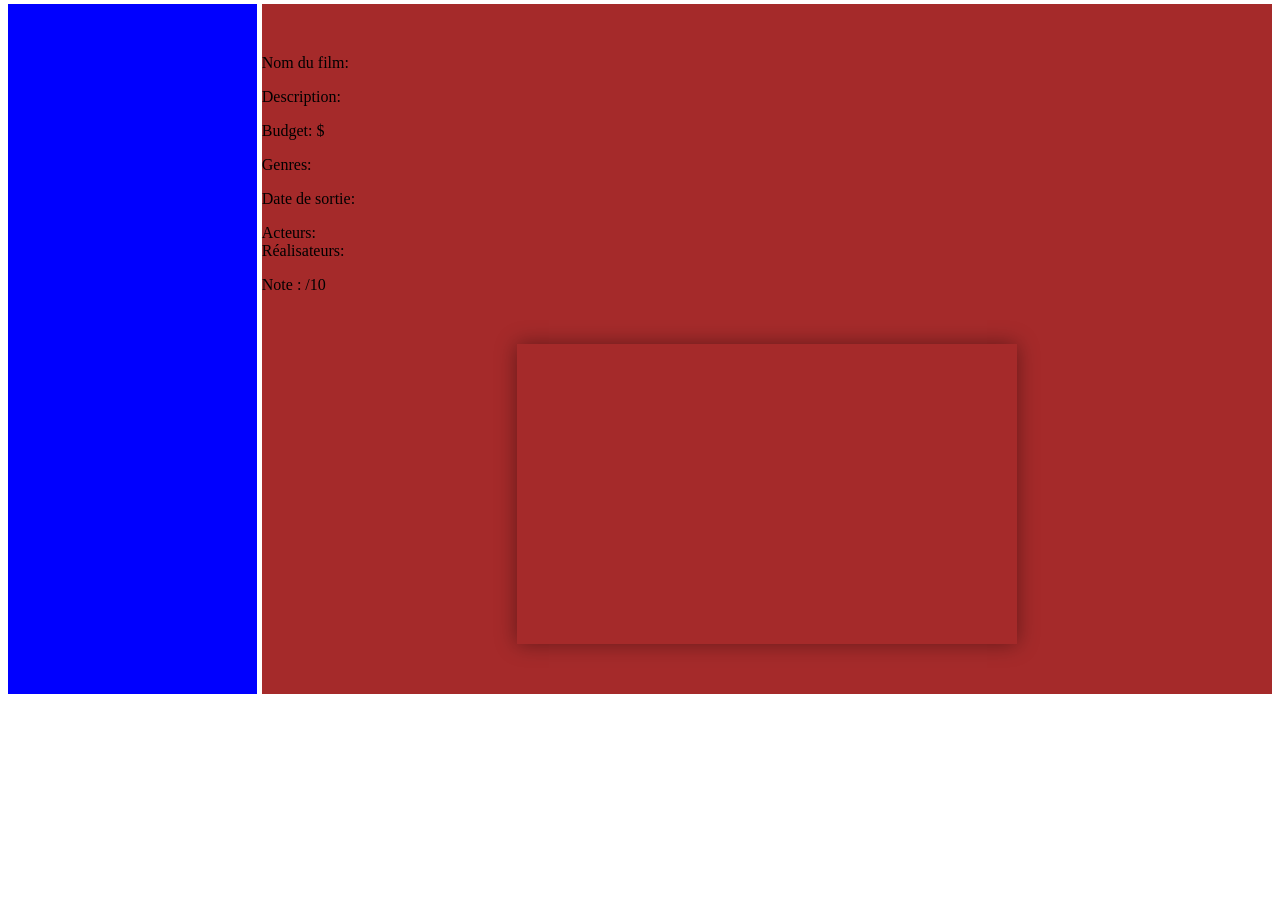
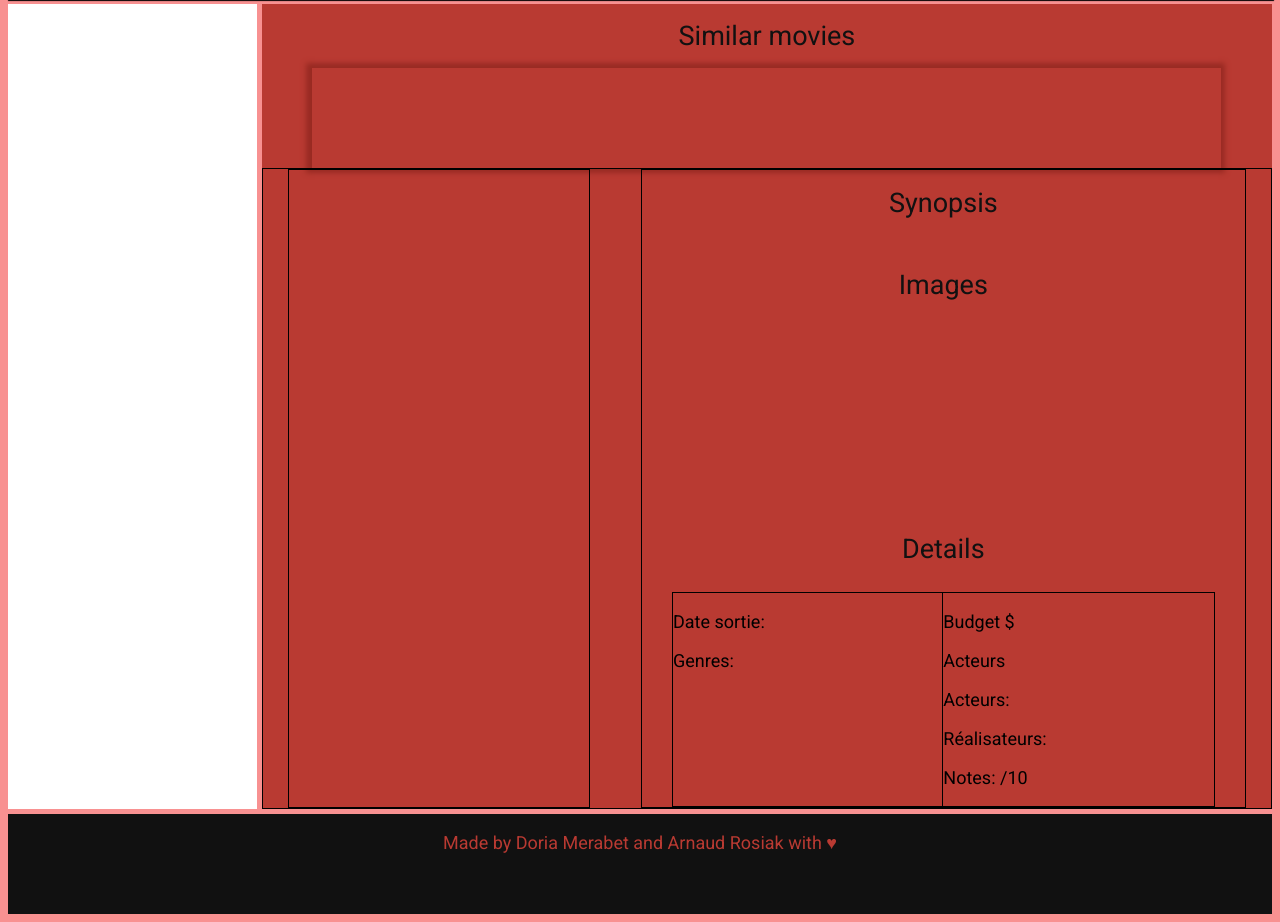
Before and after one commit to arsiak/movitech, a plain HTML site: page index.html in a window 1280 px wide. Shown: the part 109-1031 px from the top of the page. Before the commit the page ends 816 px from the top, so only its background shows below. Drawn offline with nearby package versions, Linux system fonts and the light colour scheme; no server answers.

Commit message:
Version 1

```diff
--- a/index.html
+++ b/index.html
@@ -5,6 +5,7 @@
         <link rel="stylesheet" type="text/css" href="style.css">
         <!-- Add icon library -->
         <link rel="stylesheet" href="https://use.fontawesome.com/releases/v5.6.3/css/all.css" integrity="sha384-UHRtZLI+pbxtHCWp1t77Bi1L4ZtiqrqD80Kn4Z8NTSRyMA2Fd33n5dQ8lWUE00s/" crossorigin="anonymous">
+        <link href="https://fonts.googleapis.com/css?family=Open+Sans|Roboto" rel="stylesheet">
     </head>
     <body>
         <div class="grid">
@@ -28,40 +29,53 @@
         <main class="container">
              <!-- List similar movies -->
              <section class="similarMovies">
+                    <h2>Similar movies</h2>
                     <ul class="list_img">
                             <li class="img"><a href="#"><img src="C:\Users\stagiaire\movitech\imgSliderTest\pixpoetry-1320053-unsplash.jpg" alt=""></a></li>
                     </ul>
             </section>
 
             <!--Description du film-->
-            <section class="movie">
-                <div>
-                    <p><span id="moviePoster"><img src="" alt=""></span></p>
-                    <p>Nom du film:<span id="movieName"></span></p>
-                    <p>Description: <span id="movieDescr"></span> </p>
-                    <p>Budget: <span id="movieBudget"></span> $ </p>
-                    <ul id="movieGenre">
-                        Genres:
-                    </ul>
-                    <p>Date de sortie: <span id="movieReleaseDate"></span></p>
-                    <ul id="movieActors">
-                        Acteurs:
-                        <li></li>
-                    </ul>
-                    <ul id="movieDirectors">
-                            Réalisateurs:
-                            <li></li>
-                        </ul>
-                    <p>Note : <span id="movieRating"></span>/10 </p>
-                    <div id="imgMovieSlides">
+            <section class="movie descrMovie">
+                <div class="imageMovieBox">
+                    <h2 id="movieName"></h2>
+                    <div class="imageMovie"></div>
+                </div>
+                <div class="descrBoxMovie">
+                    <div class="synopsisMovie">
+                        <h2>Synopsis</h2>
+                        <p id="movieDescr"></p>
+                    </div>
+                    <div class="imagesMovieSlides">
+                            <h2>Images</h2>
+                            <div class="imagesMovie"></div>
+                    </div>
+                    <h2>Details</h2>
+                    <div class="leftRightContainer">
+                        <div class="leftDescrBoxMovie">
+                            <p class="elementDescr">Date sortie:  <span id="movieReleaseDate"></span></p>
+                            <p class="elementDescr">Genres: <ul id="movieGenre"></ul></p>
+                        </div>
+                        <div class="rightDescrBoxMovie">
+                            <p>Budget <span id="movieBudget"></span>$</p>
+                            <p>Acteurs <ul id="movieActors">
+                                    Acteurs:
+                                    <li></li>
+                                </ul></p>
+                            <p>    <ul id="movieDirectors">
+                                        Réalisateurs:
+                                        <li></li>
+                                    </ul></p>
+                            <p>Notes: <span id="movieRating"></span>/10</p>
+                        </div>
                     </div>
                 </div>
             </section>
         </main>
 
-        <footer>
-
-        </footer>
+        <footer class="site-footer">
+            <p>Made by Doria Merabet and Arnaud Rosiak with &#9829;</p>
+          </footer>
         </div>
         <script
   src="https://code.jquery.com/jquery-3.3.1.min.js"
--- a/main.js
+++ b/main.js
@@ -26,6 +26,7 @@ function getInfoMovie(id){
     });*/
 
     $("#movieGenre").children().remove(); // We empty genres list
+    $(".imageMovie").children().remove();
     $('#movieName').text(jd.original_title);
     $("#movieRating").text(jd.vote_average);
     $('#movieDescr').text(jd.overview);
@@ -35,9 +36,9 @@ function getInfoMovie(id){
     $('#movieReleaseDate').text(jd.release_date);
     $('#movieBudget').text(jd.budget);
     var posterPath = jd.poster_path;
-    $("#moviePoster img").attr("src", img_base_url + img_size + posterPath);
+    $(".imageMovie").append("<img src=\""+img_base_url + "original" + posterPath + "\" alt=\"\"></img>");
  });
- $("#imgMovieSlides").children().remove();
+ $(".imagesMovie").children().remove();
  $(".list_img").children().remove();
   insertImagesForAMovie(id);
   insertImagesSimilarMovies(id);
@@ -47,7 +48,7 @@ function getInfoMovie(id){
 function insertImagesSimilarMovies(id){
   $.getJSON(urlStart + movie_details_url + id + "/similar?" + apiKey, function(jd){
     for(let i=0; i<jd.results.length && i<=9; i++){
-      $(".list_img").append("<li class=\"img\"><a href=\"#\"><img src=\"https://image.tmdb.org/t/p/w154/" +jd.results[i].poster_path + "\" alt=\" \"></a></li>");
+      $(".list_img").append("<li class=\"img\"><a href=\"#\"><img idMovie =\""+jd.results[i].id +"\"src=\"https://image.tmdb.org/t/p/w154/" +jd.results[i].poster_path + "\" alt=\" \"></a></li>");
     }
     /*jd.results.forEach(movie => {
       $(".list_img").append("<li class=\"img\"><a href=\"#\"><img src=\"https://image.tmdb.org/t/p/w154/" +movie.poster_path + "\" alt=\" \"></a></li>");
@@ -62,7 +63,7 @@ function insertImagesForAMovie(id){
     dataType: 'json',
     success: function(jd) {
           jd.backdrops.forEach((element) => {
-              $("#imgMovieSlides").append("<div style=\"display:none\"><img src=\"https://image.tmdb.org/t/p/original/" + element.file_path + "\" alt=\" \"></div>");
+              $(".imagesMovie").append("<div style=\"display:none\"><img src=\"https://image.tmdb.org/t/p/original/" + element.file_path + "\" alt=\" \"></div>");
           });
     }
   });
@@ -78,9 +79,36 @@ $(document).ready(() => {
 
  $.getJSON(urlStart + "3/genre/movie/list?" + apiKey, function(jd){
    jd.genres.forEach(genre => {
-    $(".genre").append("<li><a href=\"#\" id=\""+genre.id+"\">"+genre.name+"</a><ul><li><a href=\"\">Best movie</a></li> <li><a href=\"\">Random movie</a></li></ul></li>");
+    $(".genre").append("<li><a href=\"#\">"+genre.name+"</a><ul class=\"genreID\"><li class=\"bestMovie\"><a href=\"#\">Best movie</a></li> <li class=\"randomMovie\"><a href=\"#\">Random movie</a></li><input type=\"hidden\" value=\""+genre.id+"\"></ul>");
    });
  });
+});
+
+// BEST MOVIE FOR A SPECIFIC GENRE
+$("body").on("click", ".bestMovie a", function(){
+  var genreId = $(this).parent().parent().children('input').last().val();
+  $.getJSON(urlStart + "3/discover/movie?sort_by=vote_average.desc&vote_count.gte=1000&with_genres=" + genreId + "&" + apiKey, function(jd){
+    for (let i=0; i<=jd.results.length-1; i++){
+      console.log(jd.results[i].vote_count);
+      if(parseInt(jd.results[i].vote_count) > 200){
+        getInfoMovie(jd.results[i].id);
+        break;
+      }
+    }
+  });
+});
+
+$("body").on("click",".list_img li a img", function(){
+    getInfoMovie($(this).attr("idmovie"));
+});
+
+// RANDOM MOVIE FOR A SPECIFIC GENRE AFTER 2015
+$("body").on("click", ".randomMovie a", function(){
+  var genreId = $(this).parent().parent().children('input').last().val();
+  $.getJSON(urlStart + "3/discover/movie?primary_release_date.gte=2015&with_genres=" + genreId + "&" + apiKey, function(jd){
+    console.log(jd.results.length);
+    getInfoMovie(jd.results[Math.floor(Math.random() * jd.results.length)].id);
+  });
 });
 
 $( "#searchMovieForm" ).submit(function( event ) {
@@ -96,5 +124,5 @@ $( "#searchMovieForm" ).submit(function( event ) {
 
   /*IMAGES FOR A MOVIE SLIDES*/
   setInterval(function() {
-    $('#imgMovieSlides > div:first').fadeOut(1000).next().fadeIn(1000).end().appendTo('#imgMovieSlides');
+    $('.imagesMovie > div:first').fadeOut(1000).next().fadeIn(1000).end().appendTo('.imagesMovie');
   },  3000);
--- a/style.css
+++ b/style.css
@@ -1,6 +1,9 @@
 body {
-    background-color:white;
+    background-color:rgb(248, 145, 145);
+    font-size: 18px;
+    font-family:'Roboto', 'Open Sans', sans-serif;
 }
+
 
 /* Layout global mise en page avec css grid*/
 .grid{
@@ -18,16 +21,17 @@ body {
     border-top-right-radius: 10px;
     grid-template-columns: repeat(5, 1fr); /* 5 colonnes de même taille */
     background-color: #B93A32;
+    box-shadow: 1px 1px 1px 1px black;
 }
 
 .left-nav {
     grid-column: 1/2;
-    background-color: blue;
+    background-color: white;
 }
 
 .container {
     grid-column: 2/6;
-    background-color: brown;
+    background-color: #B93A32;
 }
 
 
@@ -56,9 +60,7 @@ li{
   text-align: center;
 }
 .genre li {
-   background-color:#729EBF;
-   background-image:-webkit-linear-gradient(top, #729EBF 0%, #333A40 100%);
-   background-image: linear-gradient(to bottom, #729EBF 0%, #333A40 100%);
+   background-color: #111;
    border-radius: 6px;
    margin-bottom:2px;
    box-shadow: 3px 3px 3px #999;
@@ -82,14 +84,21 @@ li{
   font-family: verdana;
   font-size:1.2em
 }
+
+
 .genre ul li a, .genre li:hover li a {
   font-size:1em
 }
 .genre li:hover {
-   background: #729EBF
+   background: #111;
+   color: red;
+}
+
+.genre li:hover a {
+  color:white;
 }
 .genre li li:hover {
-   background: #999;
+   background: red;
 }
 .genre ul li:last-child {
    border-radius: 0 0 6px 6px;
@@ -106,8 +115,8 @@ img {
 
 
   h2 {
-    color: #aaa;
-    font-size: 7em;
+    color: #111;
+    font-weight: 600;
     font-weight: normal;
     margin: 0;
     padding: 0.6em 0;
@@ -136,6 +145,7 @@ img {
   {
     text-shadow: 0px 0px 7px rgba(141, 23, 23, 0.75);
     color: #080808;
+    font-weight: 800;
   }
 
 
@@ -166,8 +176,8 @@ img {
     float: left;
     width: 20%;
     padding: 10px;
-    background: #2196F3;
-    color: white;
+    background: #111;
+    color: red;
     font-size: 17px;
     border: 1px solid grey;
     border-left: none; /* Prevent double borders */
@@ -191,16 +201,25 @@ img {
   }
 
 /* SLIDE FOR MOVIE IMAGE */
-#imgMovieSlides {
-  margin: 50px auto;
+.imagesMovie {
+  width: 90%;
+  margin: auto;
   position: relative;
-  width: 500px;
-  height: 300px;
+  height: 200px;
   padding : 10px;
-  box-shadow: 0 0 20px rgba(0,0,0,0.4);
+  text-align: center;
 }
 
-#imgMovieSlides > div {
+.imagesMovie img {
+  max-height: 100%;
+  max-width: 100%;
+  height: auto;
+  -webkit-box-shadow: -1px 0px 5px 5px rgb(153, 43, 35);
+-moz-box-shadow: -1px 0px 5px 5px rgb(153, 43, 35);
+box-shadow: -1px 0px 5px 5px rgb(153, 43, 35);
+}
+
+.imagesMovie > div {
   position: absolute;
   top: 5px;
   left: 1px;
@@ -215,5 +234,73 @@ img {
 
 .list_img {
   display: flex;
+  width: 90%;
+  margin: auto;
+  min-height: 100px;
+  -webkit-box-shadow: -1px 0px 5px 5px rgb(153, 43, 35);
+-moz-box-shadow: -1px 0px 5px 5px rgb(153, 43, 35);
+box-shadow: -1px 0px 5px 5px rgb(153, 43, 35);
+}
+
+
+/* Mise en page descr*/
+.descrMovie{
   width: 100%;
+  border: 1px solid black;
+  display: flex;
+  justify-content: space-around;
 }
+
+.descrMovie .imageMovieBox{
+  border: 1px solid black;
+  flex-basis: 30%;
+}
+
+.descrMovie .descrBoxMovie{
+  border: 1px solid black;
+  vertical-align: top;
+  flex-basis: 60%;
+}
+
+.descrMovie .imageMovieBox img {
+  max-width: 100%;
+  height: auto;
+  display: block;
+}
+
+.descrMovie .descrBoxMovie .leftRightContainer {
+  border: 1px solid black;
+  width: 90%;
+  margin: auto;
+  display: flex;
+  margin-top: 10px;
+
+}
+
+.descrMovie .descrBoxMovie .leftRightContainer .leftDescrBoxMovie {
+  border-right: 1px solid black;
+
+}
+
+.descrMovie .descrBoxMovie .leftRightContainer .leftDescrBoxMovie {
+  flex-basis: 50%;
+
+}
+
+.elementDescr {
+  display: flex;
+  width: 80%;
+}
+
+.elementDescr span {
+  display: flex;
+  margin-left: auto;
+}
+
+footer {
+  grid-column: 1/6;
+  background-color: #111;
+  height: 100px;
+  color:#B93A32;
+  text-align: center;
+}
```
